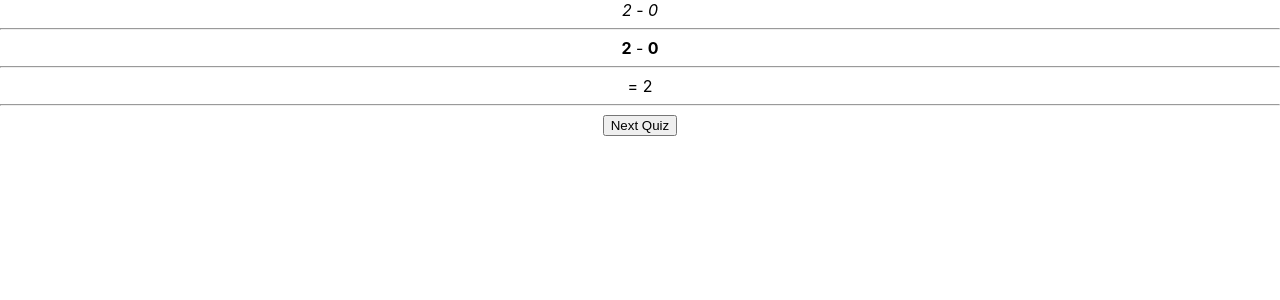
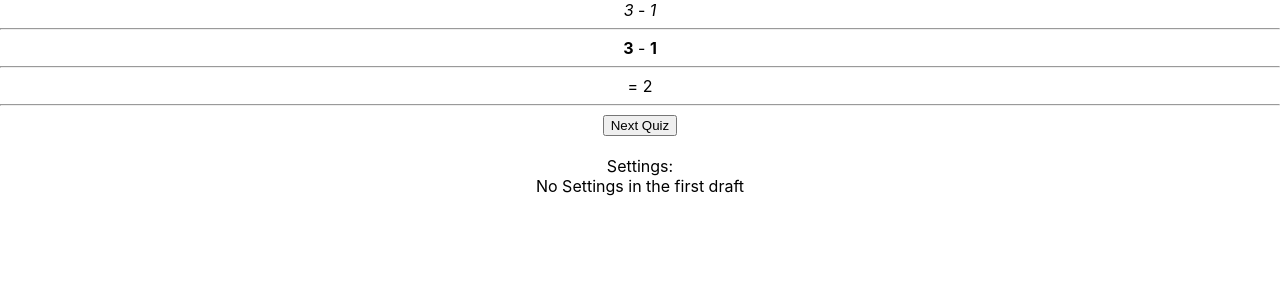
Before and after one commit to aliaksei-pahirnitski-edu/MathQuizForChildrenReactWeb, a React (Create React App) app: page / in a window 1280 px wide. Shown: the top 300 px of the page. Built offline with nearby package versions, Linux system fonts and the light colour scheme.

Commit message:
returning after long period to it..

```diff
--- a/src/App.tsx
+++ b/src/App.tsx
@@ -1,6 +1,7 @@
 import React from 'react';
 import './App.css';
-//import QuestionCard from './Screens/QuestionScreen';
+import QuestionCard from './Screens/QuestionScreen';
+import SettingsScreen from './Screens/SettingsScreen';
 import Test from './Components/QuizTest';
 
 
@@ -11,6 +12,8 @@ function App() {
 
       <br />
       {/* <QuestionCard></QuestionCard> */}
+
+      Settings: <SettingsScreen />
     </div>
   );
 }
--- a/src/Components/QuizTest.tsx
+++ b/src/Components/QuizTest.tsx
@@ -3,7 +3,7 @@ import { AdditionIllustrator, SubtractionIllustrator } from './Illustrators'
 import { getRandomQuestion } from './../Services/Randomizer'
 
 const QuizTest = () => {
-    let randomQuestion = getRandomQuestion(5);
+    let randomQuestion = getRandomQuestion(6);
     let Illustrator = randomQuestion.Operation === '+' ? AdditionIllustrator : SubtractionIllustrator;
     return <div>
         <i>{randomQuestion.OperandA}</i> {randomQuestion.Operation} <i>{randomQuestion.OperandB}</i>
--- /dev/null
+++ b/src/Screens/SettingsScreen.tsx
@@ -0,0 +1,9 @@
+import React from 'react';
+
+function SettingsScreen(){
+    return (
+        <div>No Settings in the first draft</div>
+    );
+}
+
+export default SettingsScreen;
--- a/src/Services/Randomizer.ts
+++ b/src/Services/Randomizer.ts
@@ -12,7 +12,7 @@ export function getRandomOperation() {
 }
 
 
-export function getRandomQuestion(limit: number = 4): TQuestion {
+export function getRandomQuestion(limit: number = 10): TQuestion {
     let op = getRandomOperation();
     let a = getRandomInt(limit);
     let b = getRandomInt(limit);
```
Also changed, not shown: src/Screens/QuestionScreen.tsx (renamed from src/ScreensRenamed/QuestionScreen.tsx).
